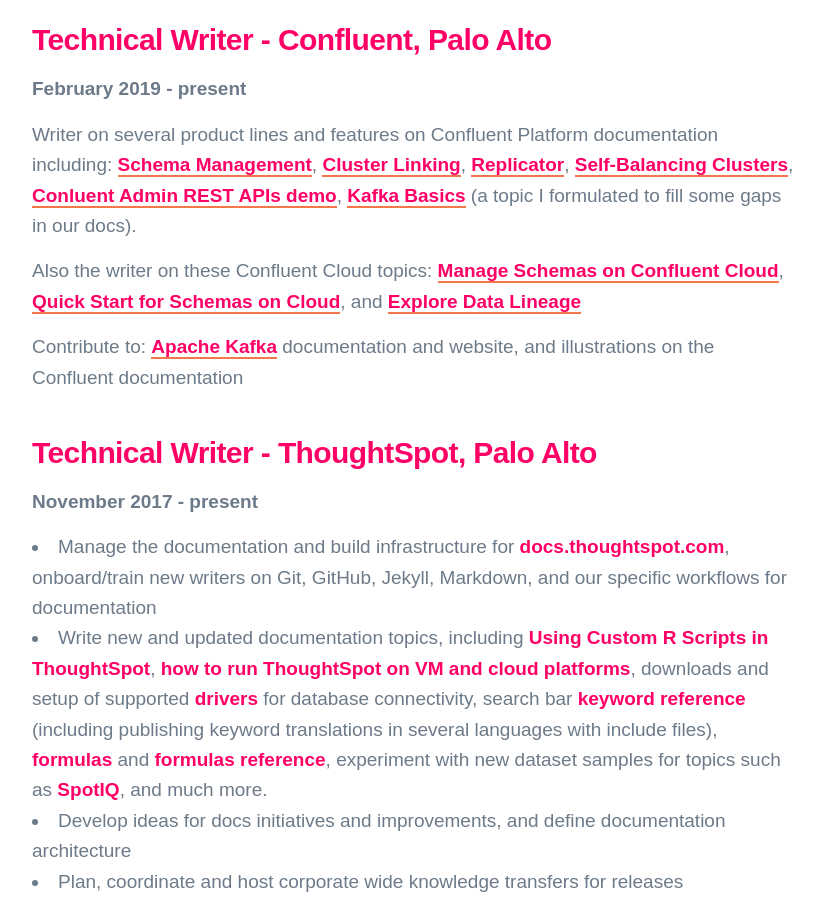
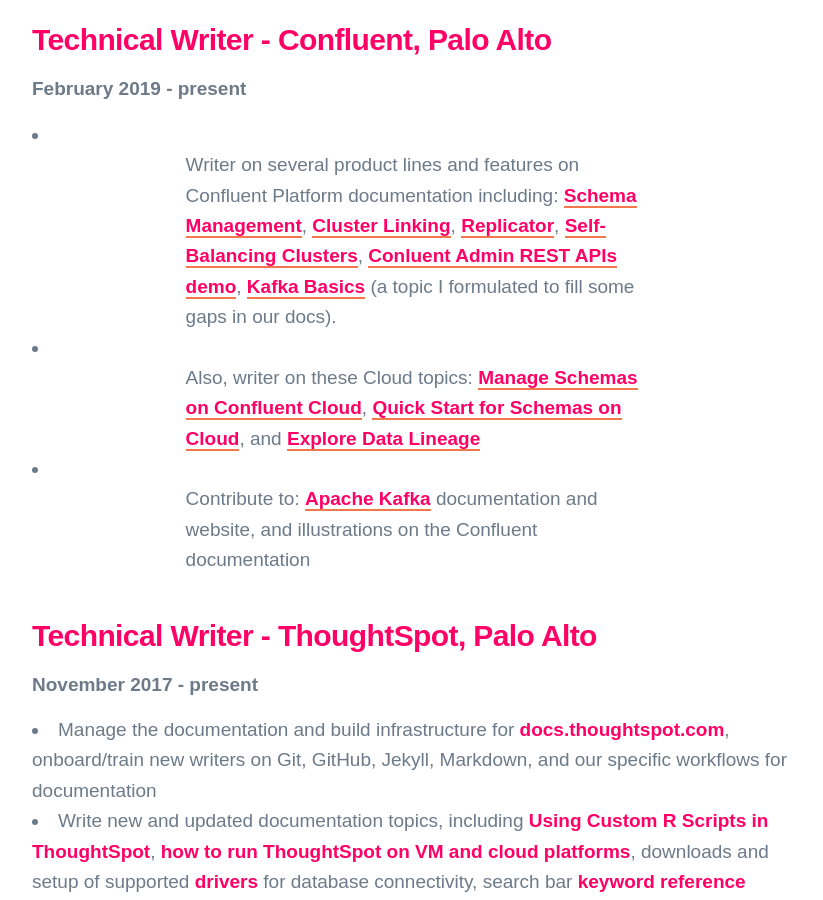
Before and after one commit to londoncalling/slow-motion-stories, a Jekyll site: the page built from _pages/portfolio.md, in a window 1280 px wide and 900 px high, scrolled down 354 px. Shown: the whole window, without its empty margins (224-1047 px from the left). Built offline with Jekyll 4.4.1, drawn with Linux system fonts in a browser that asks for light colours; nearby versions of some CDN libraries; some web fonts are replaced.

Commit message:
fixed formatting for writing samples
Signed-off-by: Victoria Bialas <vicky@confluent.io>

```diff
--- a/_pages/portfolio.md
+++ b/_pages/portfolio.md
@@ -9,11 +9,11 @@
 
 **February 2019 - present**
 
-Writer on several product lines and features on Confluent Platform documentation including: [Schema Management](https://docs.confluent.io/current/schema-registry/index.html), [Cluster Linking](https://docs.confluent.io/current/multi-dc-deployments/cluster-linking/index.html), [Replicator](https://docs.confluent.io/current/multi-dc-deployments/replicator/replicator-quickstart.html), [Self-Balancing Clusters](https://docs.confluent.io/current/kafka/sbc/index.html), [Conluent Admin REST APIs demo](https://github.com/confluentinc/demo-scene/tree/master/adminrest), [Kafka Basics](https://docs.confluent.io/current/kafka/kafka-basics.html) (a topic I formulated to fill some gaps in our docs).
+- Writer on several product lines and features on Confluent Platform documentation including: [Schema Management](https://docs.confluent.io/current/schema-registry/index.html), [Cluster Linking](https://docs.confluent.io/current/multi-dc-deployments/cluster-linking/index.html), [Replicator](https://docs.confluent.io/current/multi-dc-deployments/replicator/replicator-quickstart.html), [Self-Balancing Clusters](https://docs.confluent.io/current/kafka/sbc/index.html), [Conluent Admin REST APIs demo](https://github.com/confluentinc/demo-scene/tree/master/adminrest), [Kafka Basics](https://docs.confluent.io/current/kafka/kafka-basics.html) (a topic I formulated to fill some gaps in our docs).
 
-Also the writer on these Confluent Cloud topics: [Manage Schemas on Confluent Cloud](https://docs.confluent.io/cloud/current/client-apps/schemas-manage.html), [Quick Start for Schemas on Cloud](https://docs.confluent.io/cloud/current/get-started/schema-registry.html), and [Explore Data Lineage](https://docs.confluent.io/cloud/current/data-governance/index.html)
+- Also, writer on these Cloud topics: [Manage Schemas on Confluent Cloud](https://docs.confluent.io/cloud/current/client-apps/schemas-manage.html), [Quick Start for Schemas on Cloud](https://docs.confluent.io/cloud/current/get-started/schema-registry.html), and [Explore Data Lineage](https://docs.confluent.io/cloud/current/data-governance/index.html)
 
-Contribute to: [Apache Kafka](https://kafka.apache.org/) documentation and website, and illustrations on the Confluent documentation
+- Contribute to: [Apache Kafka](https://kafka.apache.org/) documentation and website, and illustrations on the Confluent documentation
 
 ### Technical Writer - ThoughtSpot, Palo Alto
 
```
